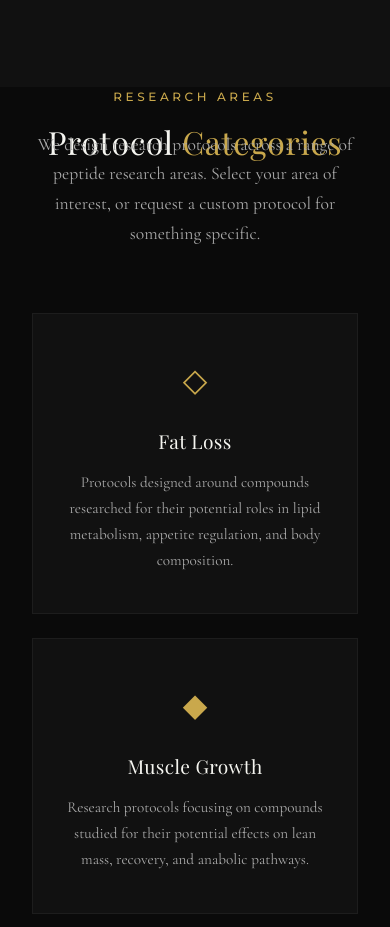
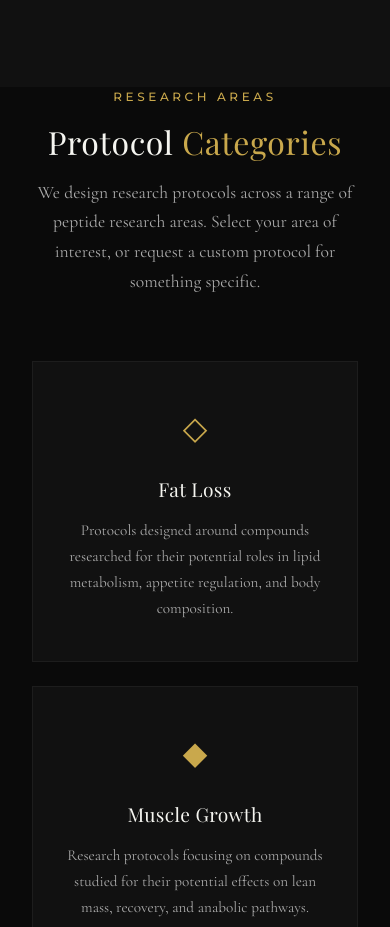
Before and after one commit to JonRaineri/trresearch, a plain HTML site: page index.html in a window 390 px wide. Shown: the part 5900-6827 px from the top of the page. Drawn offline with nearby package versions, Linux system fonts and the light colour scheme.

Commit message:
Fix: section-sub overlap on mobile (remove negative margin)

```diff
--- a/style.css
+++ b/style.css
@@ -1203,7 +1203,7 @@ h3 { font-size: 1.4rem; }
   color: var(--gray-light);
   font-size: 1.1rem;
   max-width: 600px;
-  margin: -2rem auto 3rem;
+  margin: 1rem auto 3rem;
 }
 
 .disclaimer-inline {
```
